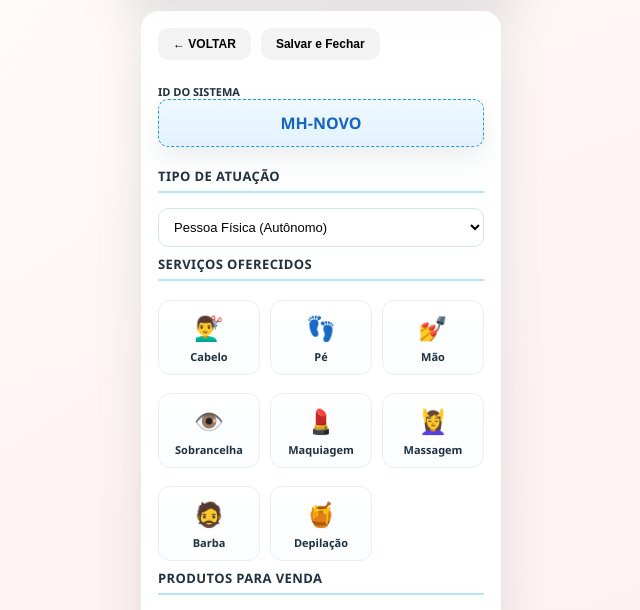
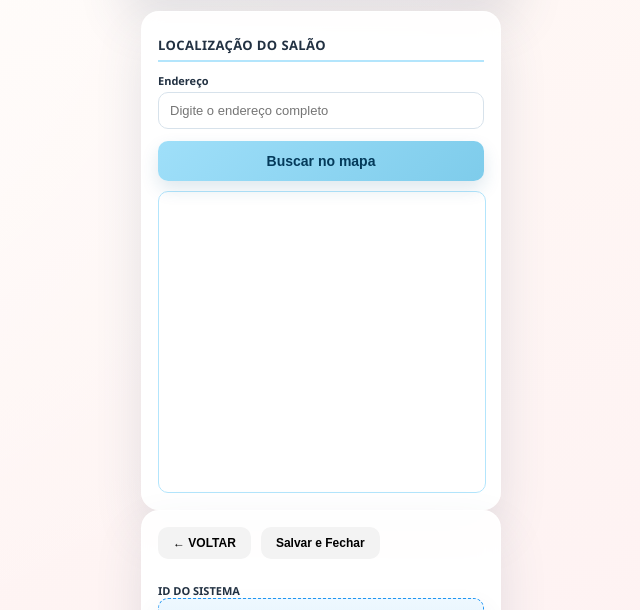
Before and after one commit to jorgealvim/myhair, a website: page cadastrogeral.html in a window 1280 px wide. Shown: the part 136-746 px from the top of the page, without its empty margins (319-959 px from the left). Drawn offline with Linux system fonts and the light colour scheme; no server answers.

Commit message:
Recurso de geolocalização adicionado na visaogeral.html e ajustes finais

```diff
--- a/cadastrogeral.html
+++ b/cadastrogeral.html
@@ -68,6 +68,13 @@
 <header><h1>MY HAIR</h1><p>Cadastro Unificado</p></header>
 
 <main>
+    <div class="form-card">
+        <h2>Localização do Salão</h2>
+        <label>Endereço</label>
+        <input type="text" id="enderecoSalao" placeholder="Digite o endereço completo">
+        <button type="button" onclick="buscarLocalizacao()" class="btn-save">Buscar no mapa</button>
+        <div id="mapaSalao" style="width:100%;height:300px;margin-top:10px;border-radius:10px;border:1px solid #b3e5fc;"></div>
+    </div>
     <div class="form-card">
         <div style="display:flex; gap:10px; margin-bottom:12px;">
             <button type="button" class="btn-voltar" onclick="history.back()">← VOLTAR</button>
```
Also changed, not shown: visaogeral.html (+6 -0 lines).
